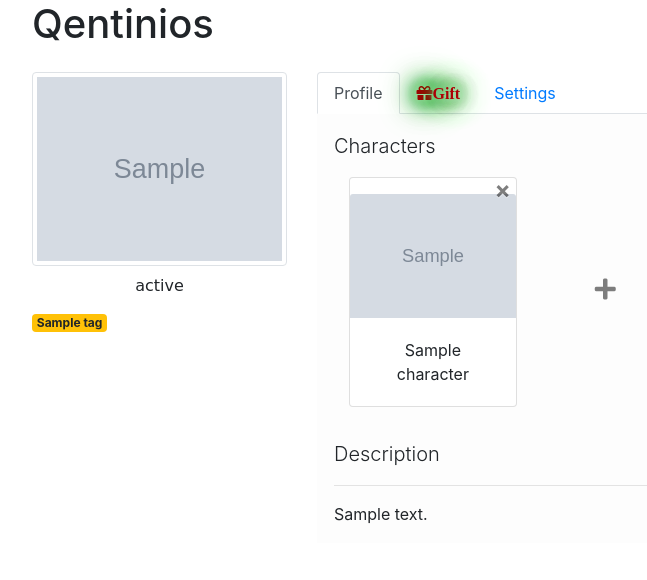
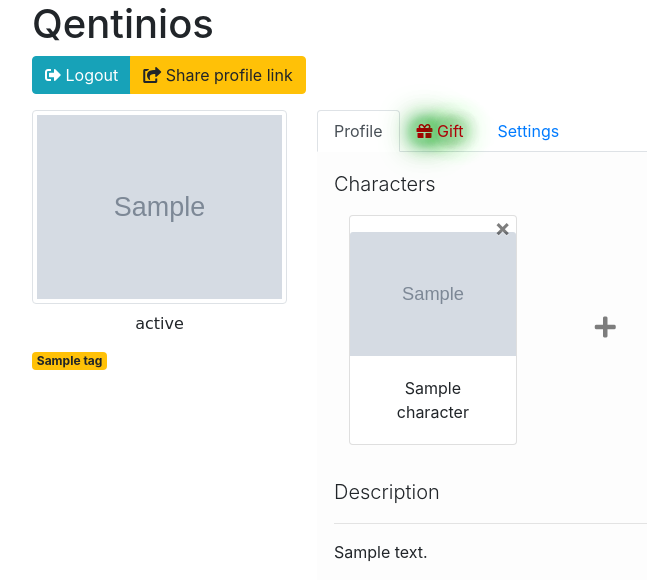
Before and after one commit to Qentinios/secretpaw, a Django app: page / in a window 1280 px wide. Shown: the top 580 px of the page, without its empty margins (53-700 px from the left). Run offline with Django 3.2, Linux system fonts and the light colour scheme; a user stored in the database is signed in; tables that the repository leaves empty hold one stand-in row (values such as "Sample post"); grey boxes marked "Sample" are stand-in pictures; some libraries are stand-ins or nearby versions.

Commit message:
Changed buttons on top of page

```diff
--- a/secretpawapp/templates/secretpawapp/base.html
+++ b/secretpawapp/templates/secretpawapp/base.html
@@ -4,9 +4,9 @@
         <title>Secret Paws</title>
         <link rel="stylesheet" href="{% static 'css/bootstrap.min.css' %}">
         <link href='//fonts.googleapis.com/css?family=Lobster&subset=latin,latin-ext' rel='stylesheet' type='text/css'>
-        <link rel="stylesheet" href="https://use.fontawesome.com/releases/v5.5.0/css/all.css" integrity="sha384-B4dIYHKNBt8Bc12p+WXckhzcICo0wtJAoU8YZTY5qE0Id1GSseTk6S+L3BlXeVIU" crossorigin="anonymous">
         <link rel="stylesheet" href="{% static 'css/secretpaw.css' %}">
         <link rel="stylesheet" href="{% static 'css/bootstrap-select.min.css' %}">
+        <link rel="stylesheet" href="https://use.fontawesome.com/releases/v5.8.1/css/all.css" integrity="sha384-50oBUHEmvpQ+1lW4y57PTFmhCaXp0ML5d60M1M7uH2+nqUivzIebhndOJK28anvf" crossorigin="anonymous">
     </head>
     <body>
         {% block content %}
@@ -24,6 +24,9 @@
                 toolbar: "undo redo | styleselect | bold italic | alignleft aligncenter alignright alignjustify | bullist numlist outdent indent | table | fontsizeselect | forecolor backcolor",
                 height: "480"
             });
+            $(document).ready(function () {$(function () {
+              $('[data-toggle="popover"]').popover()
+            })});
         </script>
     </body>
 </html>
--- a/secretpawapp/templates/secretpawapp/profile.html
+++ b/secretpawapp/templates/secretpawapp/profile.html
@@ -3,7 +3,15 @@
 {% block content %}
     <div class="container">
         <div class="row mb-3">
-            <div class="col-sm-10"><h1>Qentinios</h1></div>
+            <div class="col-sm-10 inline-group">
+                <h1>Qentinios</h1>
+                <div class="btn-group" role="group">
+                  <a class="btn btn-info" href="http://localhost:8000/accounts/logout/"><i class="fas fa-sign-out-alt"></i> Logout</a>
+                  <button type="button" class="btn btn-warning" data-toggle="popover" title="Profile visitor link"
+                          data-content="profile link"><i class="fas fa-share-square"></i> Share profile link</button>
+
+                </div>
+            </div>
         </div>
         <div class="row">
             <div class="col-sm-3"><!--left col-->
@@ -69,8 +77,9 @@
                 {% endif %}
                 <ul class="nav nav-tabs">
                     <li class="nav-item"><a class="nav-link active" data-toggle="tab" href="#profile">Profile</a></li>
-                    <li class="nav-item"><a class="nav-link glow fa fa-gift" data-toggle="tab" href="#gift">Gift</a>
-                    </li>
+                    <li class="nav-item"><a class="nav-link glow" data-toggle="tab" href="#gift">
+                        <i class=" fa fa-gift"></i> Gift
+                    </a></li>
                     <li class="nav-item"><a class="nav-link" data-toggle="tab" href="#settings">Settings</a></li>
                 </ul>
 
```
